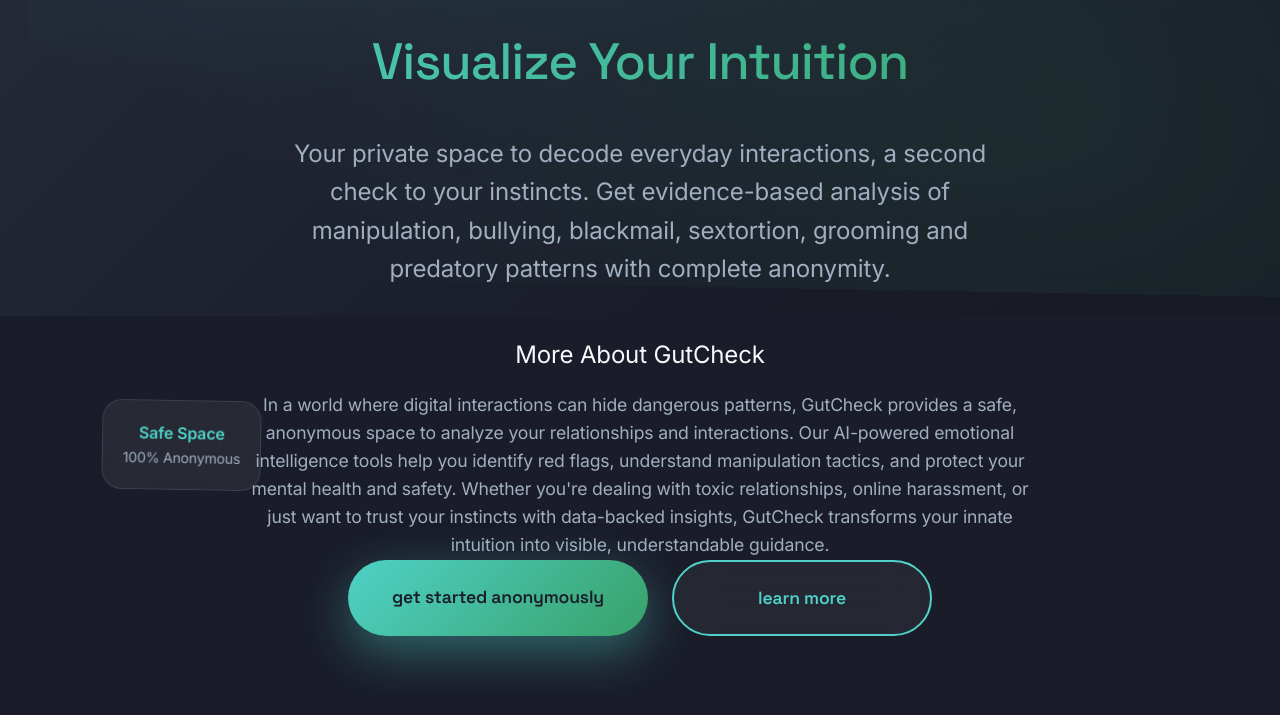
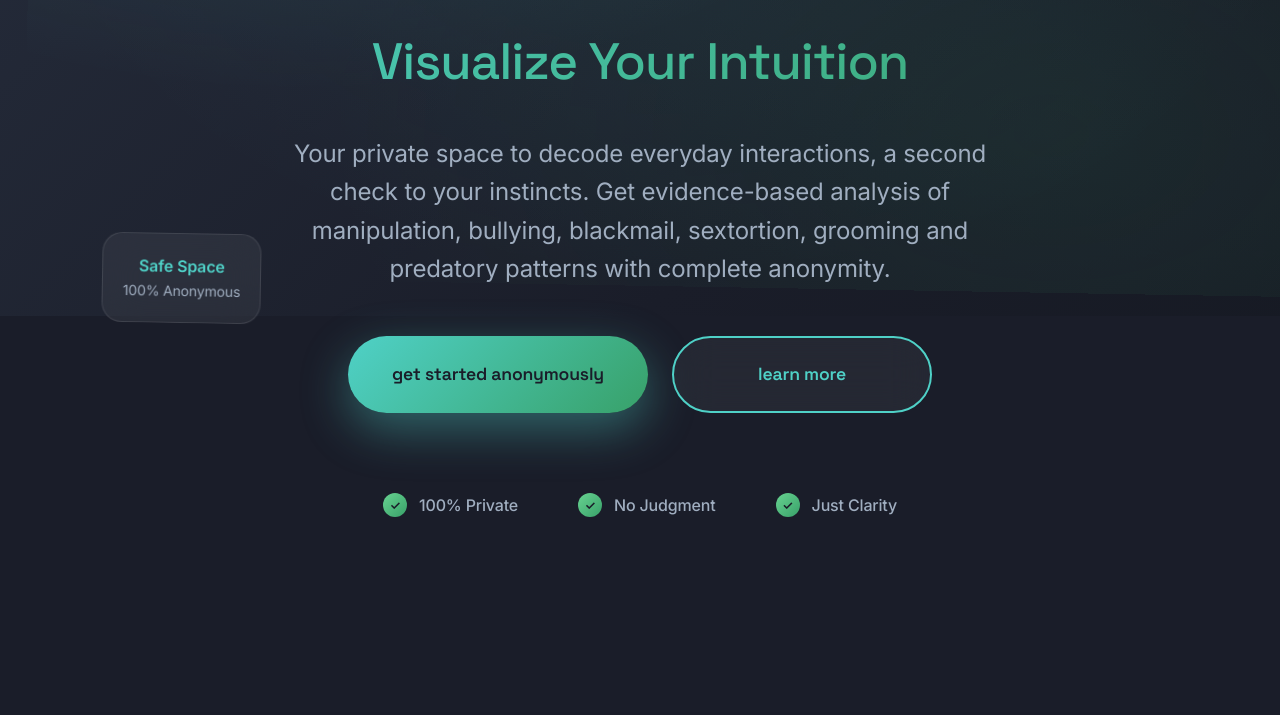
Before and after one commit to Asibe-Cheta/GutCheck-App, a Next.js app: page / in a window 1280 px wide. Shown: the part 484-1199 px from the top of the page. Built offline with nearby package versions, Linux system fonts and the light colour scheme.

Commit message:
Remove 'More About GutCheck' section from Hero component

```diff
--- a/src/components/sections/Hero.tsx
+++ b/src/components/sections/Hero.tsx
@@ -56,16 +56,6 @@
           <div className="tagline">Visualize Your Intuition</div>
           <p className="subtitle">Your private space to decode everyday interactions, a second check to your instincts. Get evidence-based analysis of manipulation, bullying, blackmail, sextortion, grooming and predatory patterns with complete anonymity.</p>
 
-          <div className="hero-additional-content" style={{ marginTop: '2rem', textAlign: 'center' }}>
-            <h3 style={{ fontSize: '1.5rem', marginBottom: '1rem', color: 'var(--text-primary)' }}>More About GutCheck</h3>
-            <p style={{ fontSize: '1.1rem', lineHeight: '1.6', color: 'var(--text-secondary)', maxWidth: '800px', margin: '0 auto' }}>
-              In a world where digital interactions can hide dangerous patterns, GutCheck provides a safe, anonymous space to analyze your relationships and interactions.
-              Our AI-powered emotional intelligence tools help you identify red flags, understand manipulation tactics, and protect your mental health and safety.
-              Whether you&apos;re dealing with toxic relationships, online harassment, or just want to trust your instincts with data-backed insights,
-              GutCheck transforms your innate intuition into visible, understandable guidance.
-            </p>
-          </div>
-
           <div className="hero-buttons">
             <Button className="btn-primary">Get Started Anonymously</Button>
             <a href="/learn-more" className="btn-secondary">Learn More</a>
```
